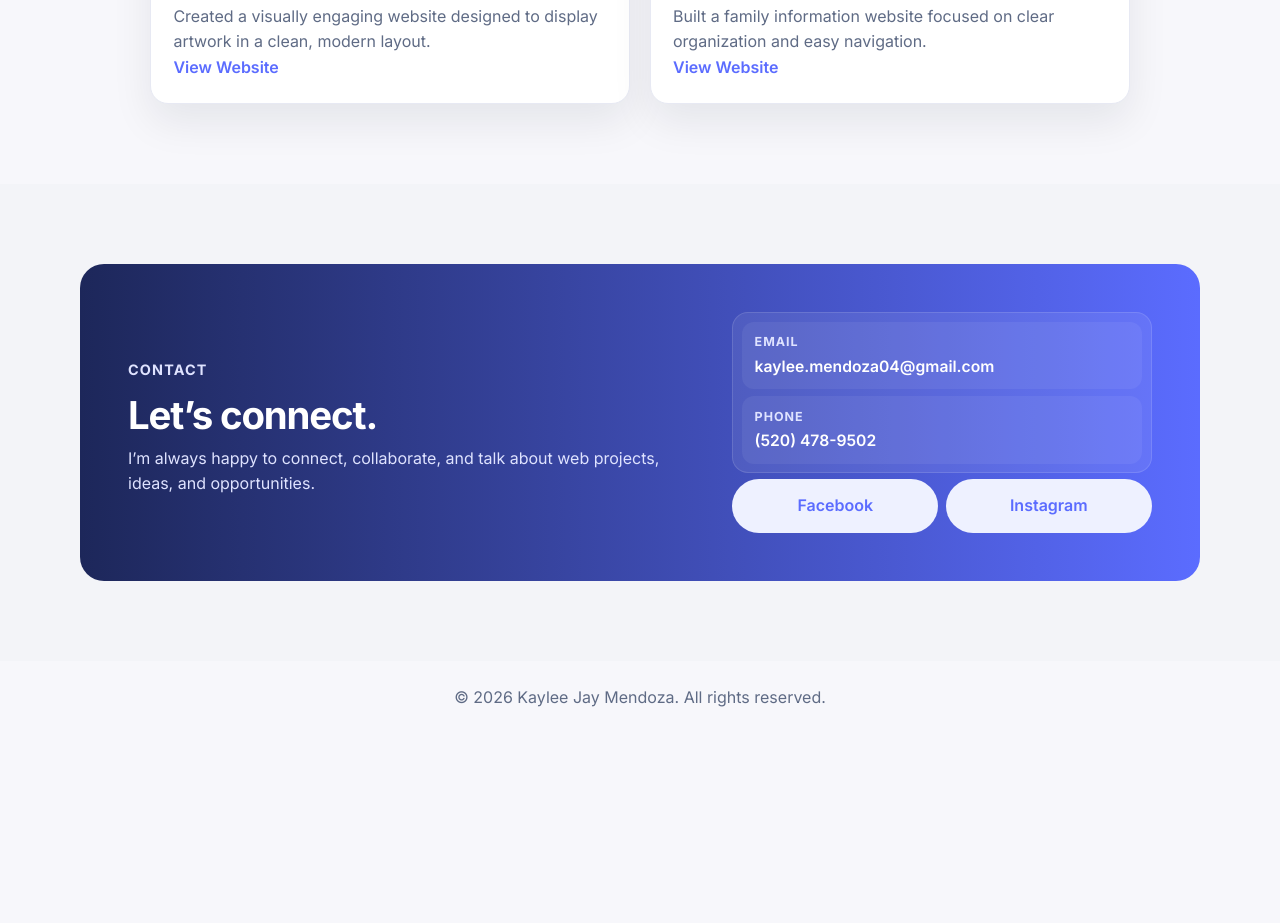
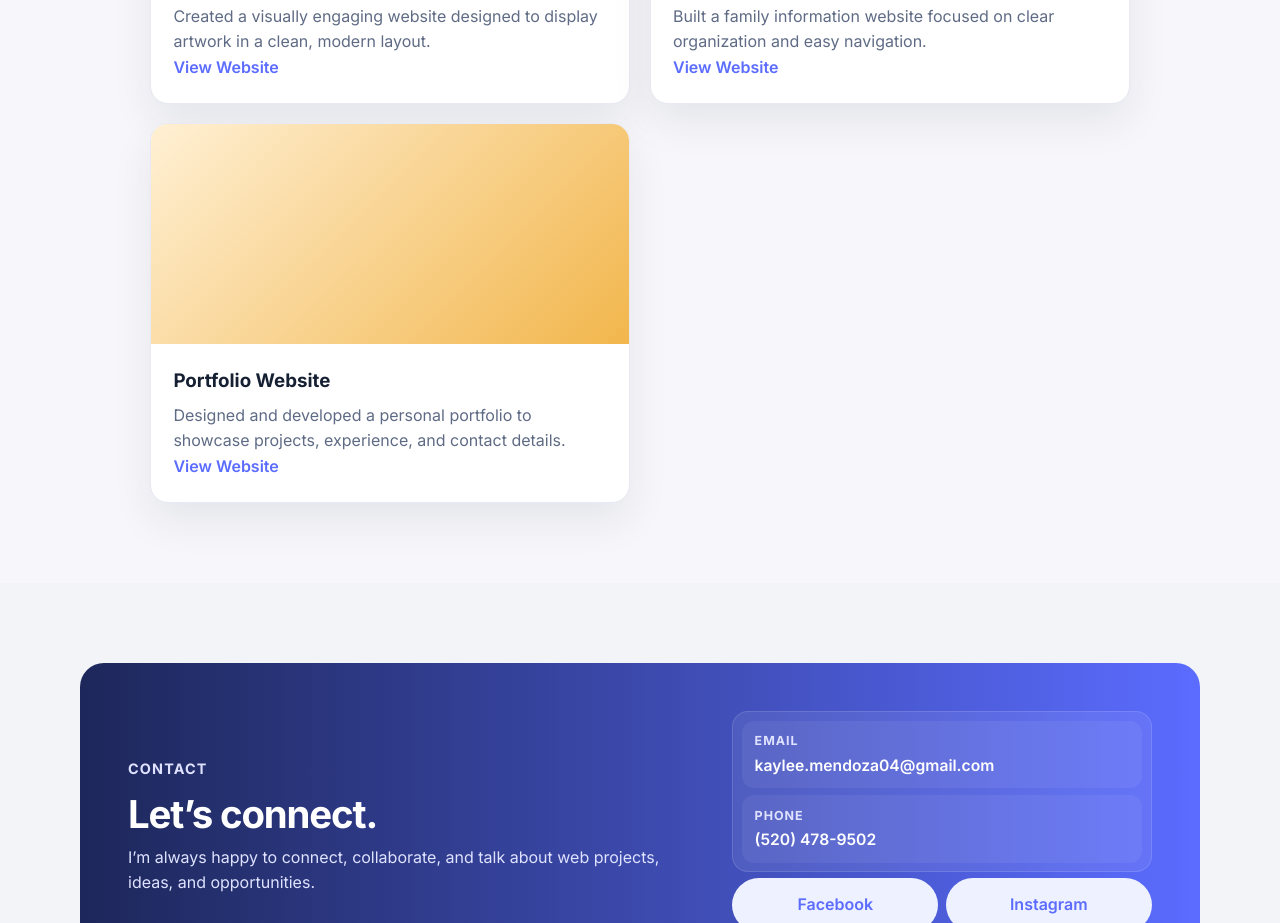
Before and after one commit to kayleemendoza04/portfolio, a plain HTML site: page index.html in a window 1280 px wide. Shown: the part 3550-4473 px from the top of the page. Before the commit the page ends 4309 px from the top, so only its background shows below. Drawn offline with Linux system fonts and the light colour scheme.

Commit message:
Added portfolio section to the website.

```diff
--- a/index.html
+++ b/index.html
@@ -220,6 +220,14 @@
                 <a href="https://kayleemendoza04.github.io/BaileyFamilyInfo/" target="_blank">View Website</a>
               </div>
             </article>
+            <article class="project-card">
+              <div class="project-image three"></div>
+              <div class="project-content">
+                <h3>Portfolio Website</h3>
+                <p>Designed and developed a personal portfolio to showcase projects, experience, and contact details.</p>
+                <a href="https://kayleemendoza04.github.io/portfolio/#home" target="_blank">View Website</a>
+              </div>
+            </article>
 
           </div>
         </div>
```
